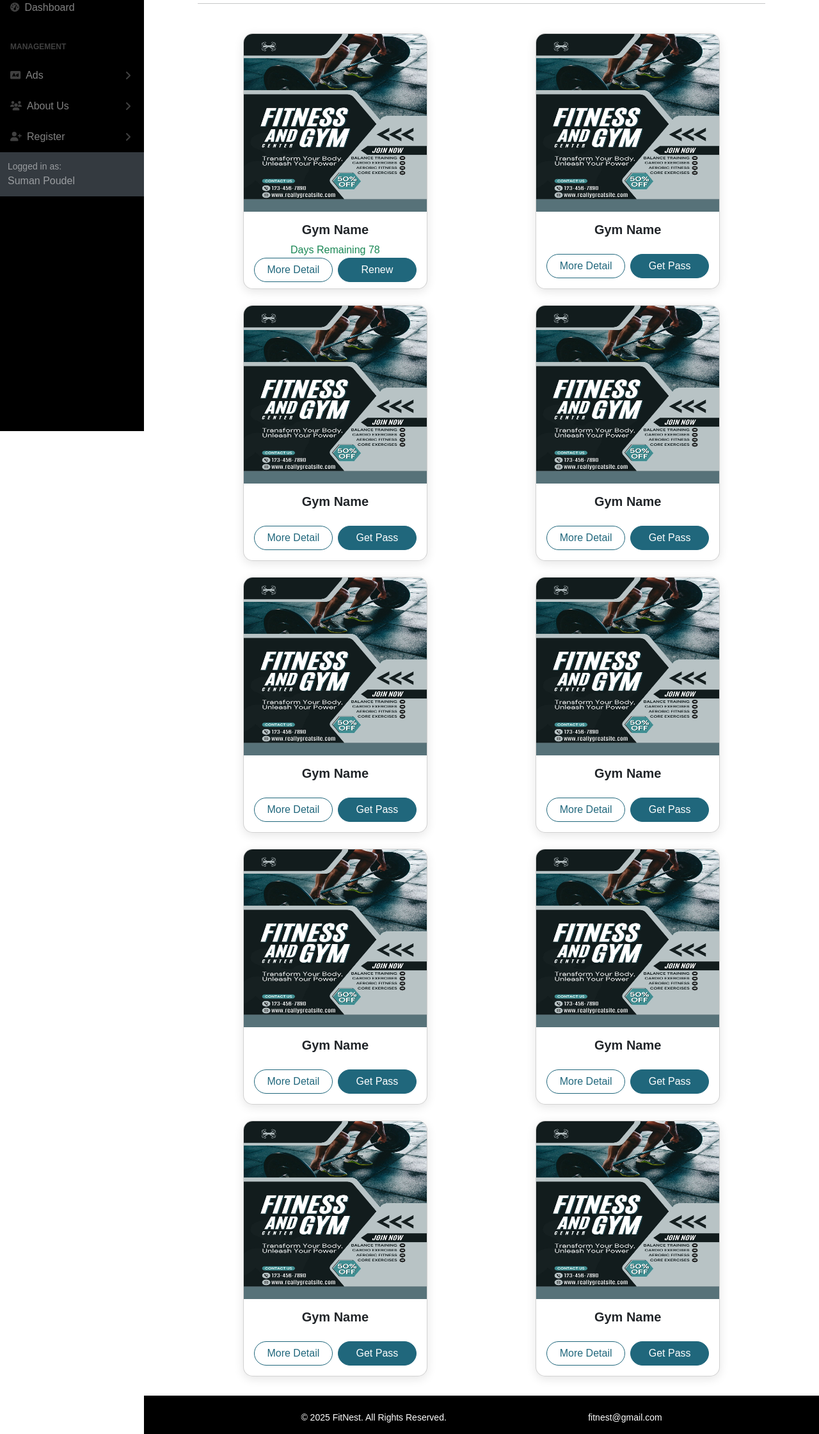
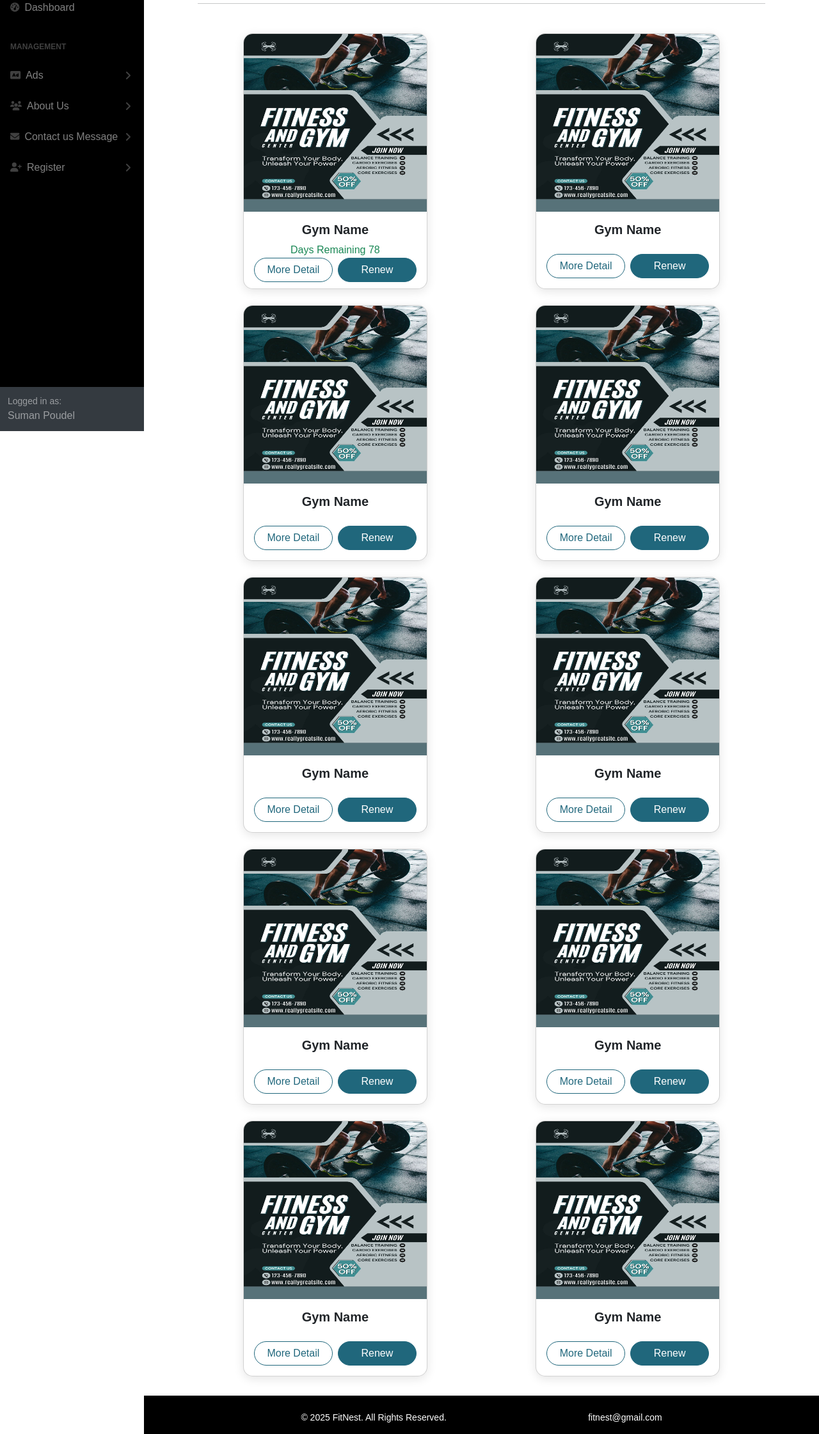
Before and after one commit to Suman11Sharma/GYM-FitNest, a PHP site: page /SuperAdmin/superAdminPage.php in a window 1280 px wide. Shown: the part 126-2368 px from the top of the page at 64% size. Run offline with PHP 8.4, Linux system fonts and the light colour scheme; some libraries are stand-ins or nearby versions.

Commit message:
superadmin updated

```diff
--- a/SuperAdmin/AboutUs/index.php
+++ b/SuperAdmin/AboutUs/index.php
@@ -112,4 +112,4 @@
         </script>
 
     </main>
-    <?php require("../layouts/footer.php"); ?>
+    <?php require("../assets/link.php"); ?>
--- a/SuperAdmin/Layouts/header.php
+++ b/SuperAdmin/Layouts/header.php
@@ -9,8 +9,8 @@
     <meta name="author" content="" />
     <title>FitNest</title>
     <link href="https://cdn.jsdelivr.net/npm/simple-datatables@7.1.2/dist/style.min.css" rel="stylesheet" />
-    <link href="../css/styles.css" rel="stylesheet" />
-    <link rel="stylesheet" href="../css/landing.css">
+    <link href="../assets/css/styles.css" rel="stylesheet" />
+    <link rel="stylesheet" href="../assets/css/landing.css">
     <script src="https://use.fontawesome.com/releases/v6.3.0/js/all.js" crossorigin="anonymous"></script>
 </head>
 <style>
--- a/SuperAdmin/Register/create.php
+++ b/SuperAdmin/Register/create.php
@@ -88,7 +88,7 @@
             </div>
             <!-- Submit -->
             <div class="text-center mt-4">
-                <button type="submit" class="btn btn-primary px-5 py-2">Submit</button>
+                <button type="submit" class="btn btn-our px-5 py-2">Submit</button>
             </div>
         </form>
     </div>
@@ -108,7 +108,6 @@
                 icon.classList.add('bi-eye-slash');
             }
         }
-
     </script>
 
 
--- a/SuperAdmin/contactUs/index.php
+++ b/SuperAdmin/contactUs/index.php
@@ -44,7 +44,7 @@
                             <p><strong>Received At:</strong> <span id="modalTimestamp"></span></p>
                         </div>
                         <div class="modal-footer">
-                        <button type="button" class="btn btn-secondary" data-bs-dismiss="modal">Close</button>
+                            <button type="button" class="btn btn-danger" data-bs-dismiss="modal">Close</button>
                         </div>
                     </div>
                 </div>
@@ -134,7 +134,4 @@
                 displayContactTable(contactData);
             </script>
         </main>
-
-
-
         <?php require("../assets/link.php"); ?>
--- a/SuperAdmin/sidelayout.php
+++ b/SuperAdmin/sidelayout.php
@@ -53,6 +53,7 @@
                             <a class="nav-link" href="../contactUs/index.php">Index</a>
                         </nav>
                     </div>
+
                     <a class="nav-link collapsed" href="#" data-bs-toggle="collapse"
                         data-bs-target="#collapseRegister" aria-expanded="false" aria-controls="collapseRegister">
                         <div class="sb-nav-link-icon"><i class="fas fa-user-plus"></i></div>
--- a/SuperAdmin/superAdminPage.php
+++ b/SuperAdmin/superAdminPage.php
@@ -9,8 +9,9 @@
     <meta name="author" content="" />
     <title>FitNest</title>
     <link href="https://cdn.jsdelivr.net/npm/simple-datatables@7.1.2/dist/style.min.css" rel="stylesheet" />
-    <link href="css/styles.css" rel="stylesheet" />
-    <link rel="stylesheet" href="css/landing.css">
+    <link href="assets/css/styles.css" rel="stylesheet" />
+    <link rel="stylesheet" href="assets/css/landing.css">
+
     <script src="https://use.fontawesome.com/releases/v6.3.0/js/all.js" crossorigin="anonymous"></script>
 </head>
 <style>
@@ -73,7 +74,6 @@
                                 <a class="nav-link" href="Ads/create.php">Create</a>
                                 <a class="nav-link" href="Ads/edit.php">Edit</a>
                             </nav>
-
                         </div>
                         <a class="nav-link collapsed" href="#" data-bs-toggle="collapse"
                             data-bs-target="#collapseAboutUs" aria-expanded="false" aria-controls="collapseAboutUs">
@@ -89,21 +89,9 @@
                                 <a class="nav-link" href="AboutUs/edit.php">Edit</a>
                             </nav>
                         </div>
-                        <a class="nav-link collapsed" href="#" data-bs-toggle="collapse"
-<<<<<<< HEAD
-                            data-bs-target="#collapseRegister" aria-expanded="false" aria-controls="collapseRegister">
-                            <div class="sb-nav-link-icon"><i class="fas fa-user-plus"></i></div>
-                            Register
-                            <div class="sb-sidenav-collapse-arrow"><i class="fas fa-angle-down"></i></div>
-                        </a>
 
 
-                        <div class="collapse" id="collapseRegister" aria-labelledby="headingRegister" data-bs-parent="#sidenavAccordion">
-                            <nav class="sb-sidenav-menu-nested nav">
-                                <a class="nav-link" href="Register/index.php">Index</a>
-                                <a class="nav-link" href="Register/create.php">Create</a>
-                                <a class="nav-link" href="Register/edit.php">Edit</a>
-=======
+                        <a class="nav-link collapsed" href="#" data-bs-toggle="collapse"
                             data-bs-target="#collapseContactUs" aria-expanded="false" aria-controls="collapseConatctus">
                             <div class="sb-nav-link-icon"><i class="fas fa-envelope"></i></div>
                             Contact us Message
@@ -113,7 +101,23 @@
                         <div class="collapse" id="collapseContactUs" aria-labelledby="headingContactUs" data-bs-parent="#sidenavAccordion">
                             <nav class="sb-sidenav-menu-nested nav">
                                 <a class="nav-link" href="contactUs/index.php">Index</a>
->>>>>>> 40e11b25bf86228c1d663164212f25742563f19f
+
+                            </nav>
+                        </div>
+
+
+                        <a class="nav-link collapsed" href="#" data-bs-toggle="collapse"
+                            data-bs-target="#collapseRegister" aria-expanded="false" aria-controls="collapseRegister">
+                            <div class="sb-nav-link-icon"><i class="fas fa-user-plus"></i></div>
+                            Register
+                            <div class="sb-sidenav-collapse-arrow"><i class="fas fa-angle-down"></i></div>
+                        </a>
+
+                        <div class="collapse" id="collapseRegister" aria-labelledby="headingRegister" data-bs-parent="#sidenavAccordion">
+                            <nav class="sb-sidenav-menu-nested nav">
+                                <a class="nav-link" href="Register/index.php">Index</a>
+                                <a class="nav-link" href="Register/create.php">Create</a>
+                                <a class="nav-link" href="Register/edit.php">Edit</a>
                             </nav>
                         </div>
                     </div>
@@ -244,8 +248,12 @@
                             </div>
 
                             <div class="d-flex gap-2">
-                                <a href="#" class="btn btn-outline-primary btn-cool w-100">More Detail</a>
-                                <a href="#" class="btn btn-primary btn-cool w-100 btn-bgcolor">Get Pass</a>
+                                <a href="#" class="btn btn-outline-primary btn-cool w-100 " data-bs-toggle="modal" data-bs-target="#gymDetailModal">
+                                    More Detail
+                                </a>
+                                <a href="#" class="btn btn-primary btn-cool w-100 btn-bgcolor" data-bs-toggle="modal" data-bs-target="#renewModal">
+                                    Renew
+                                </a>
                             </div>
                         </div>
                     </div>
@@ -261,8 +269,12 @@
                             </div>
 
                             <div class="d-flex gap-2">
-                                <a href="#" class="btn btn-outline-primary btn-cool w-100">More Detail</a>
-                                <a href="#" class="btn btn-primary btn-cool w-100 btn-bgcolor">Get Pass</a>
+                                <a href="#" class="btn btn-outline-primary btn-cool w-100 " data-bs-toggle="modal" data-bs-target="#gymDetailModal">
+                                    More Detail
+                                </a>
+                                <a href="#" class="btn btn-primary btn-cool w-100 btn-bgcolor" data-bs-toggle="modal" data-bs-target="#renewModal">
+                                    Renew
+                                </a>
                             </div>
                         </div>
                     </div>
@@ -278,8 +290,12 @@
                             </div>
 
                             <div class="d-flex gap-2">
-                                <a href="#" class="btn btn-outline-primary btn-cool w-100">More Detail</a>
-                                <a href="#" class="btn btn-primary btn-cool w-100 btn-bgcolor">Get Pass</a>
+                                <a href="#" class="btn btn-outline-primary btn-cool w-100 " data-bs-toggle="modal" data-bs-target="#gymDetailModal">
+                                    More Detail
+                                </a>
+                                <a href="#" class="btn btn-primary btn-cool w-100 btn-bgcolor" data-bs-toggle="modal" data-bs-target="#renewModal">
+                                    Renew
+                                </a>
                             </div>
                         </div>
                     </div>
@@ -295,8 +311,12 @@
                             </div>
 
                             <div class="d-flex gap-2">
-                                <a href="#" class="btn btn-outline-primary btn-cool w-100">More Detail</a>
-                                <a href="#" class="btn btn-primary btn-cool w-100 btn-bgcolor">Get Pass</a>
+                                <a href="#" class="btn btn-outline-primary btn-cool w-100 " data-bs-toggle="modal" data-bs-target="#gymDetailModal">
+                                    More Detail
+                                </a>
+                                <a href="#" class="btn btn-primary btn-cool w-100 btn-bgcolor" data-bs-toggle="modal" data-bs-target="#renewModal">
+                                    Renew
+                                </a>
                             </div>
                         </div>
                     </div>
@@ -312,8 +332,12 @@
                             </div>
 
                             <div class="d-flex gap-2">
-                                <a href="#" class="btn btn-outline-primary btn-cool w-100">More Detail</a>
-                                <a href="#" class="btn btn-primary btn-cool w-100 btn-bgcolor">Get Pass</a>
+                                <a href="#" class="btn btn-outline-primary btn-cool w-100 " data-bs-toggle="modal" data-bs-target="#gymDetailModal">
+                                    More Detail
+                                </a>
+                                <a href="#" class="btn btn-primary btn-cool w-100 btn-bgcolor" data-bs-toggle="modal" data-bs-target="#renewModal">
+                                    Renew
+                                </a>
                             </div>
                         </div>
                     </div>
@@ -329,8 +353,12 @@
                             </div>
 
                             <div class="d-flex gap-2">
-                                <a href="#" class="btn btn-outline-primary btn-cool w-100">More Detail</a>
-                                <a href="#" class="btn btn-primary btn-cool w-100 btn-bgcolor">Get Pass</a>
+                                <a href="#" class="btn btn-outline-primary btn-cool w-100 " data-bs-toggle="modal" data-bs-target="#gymDetailModal">
+                                    More Detail
+                                </a>
+                                <a href="#" class="btn btn-primary btn-cool w-100 btn-bgcolor" data-bs-toggle="modal" data-bs-target="#renewModal">
+                                    Renew
+                                </a>
                             </div>
                         </div>
                     </div>
@@ -346,8 +374,12 @@
                             </div>
 
                             <div class="d-flex gap-2">
-                                <a href="#" class="btn btn-outline-primary btn-cool w-100">More Detail</a>
-                                <a href="#" class="btn btn-primary btn-cool w-100 btn-bgcolor">Get Pass</a>
+                                <a href="#" class="btn btn-outline-primary btn-cool w-100 " data-bs-toggle="modal" data-bs-target="#gymDetailModal">
+                                    More Detail
+                                </a>
+                                <a href="#" class="btn btn-primary btn-cool w-100 btn-bgcolor" data-bs-toggle="modal" data-bs-target="#renewModal">
+                                    Renew
+                                </a>
                             </div>
                         </div>
                     </div>
@@ -363,8 +395,12 @@
                             </div>
 
                             <div class="d-flex gap-2">
-                                <a href="#" class="btn btn-outline-primary btn-cool w-100">More Detail</a>
-                                <a href="#" class="btn btn-primary btn-cool w-100 btn-bgcolor">Get Pass</a>
+                                <a href="#" class="btn btn-outline-primary btn-cool w-100 " data-bs-toggle="modal" data-bs-target="#gymDetailModal">
+                                    More Detail
+                                </a>
+                                <a href="#" class="btn btn-primary btn-cool w-100 btn-bgcolor" data-bs-toggle="modal" data-bs-target="#renewModal">
+                                    Renew
+                                </a>
                             </div>
                         </div>
                     </div>
@@ -380,8 +416,12 @@
                             </div>
 
                             <div class="d-flex gap-2">
-                                <a href="#" class="btn btn-outline-primary btn-cool w-100">More Detail</a>
-                                <a href="#" class="btn btn-primary btn-cool w-100 btn-bgcolor">Get Pass</a>
+                                <a href="#" class="btn btn-outline-primary btn-cool w-100 " data-bs-toggle="modal" data-bs-target="#gymDetailModal">
+                                    More Detail
+                                </a>
+                                <a href="#" class="btn btn-primary btn-cool w-100 btn-bgcolor" data-bs-toggle="modal" data-bs-target="#renewModal">
+                                    Renew
+                                </a>
                             </div>
                         </div>
                     </div>
```
Also changed, not shown: SuperAdmin/Register/index.php (+27 -96 lines), SuperAdmin/Ads/index.php (line endings or trailing spaces), SuperAdmin/assets/css/landing.css (renamed from SuperAdmin/css/landing.css), SuperAdmin/assets/css/styles.css (renamed from SuperAdmin/css/styles.css). Lines whose indentation alone changed are shown as unchanged.
